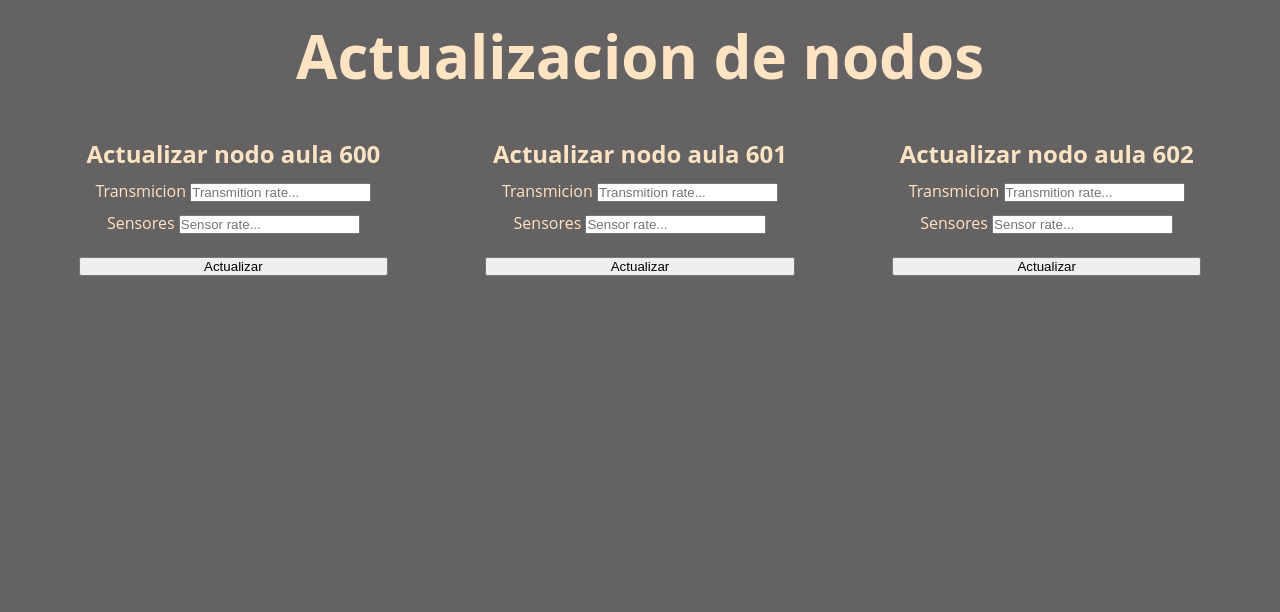
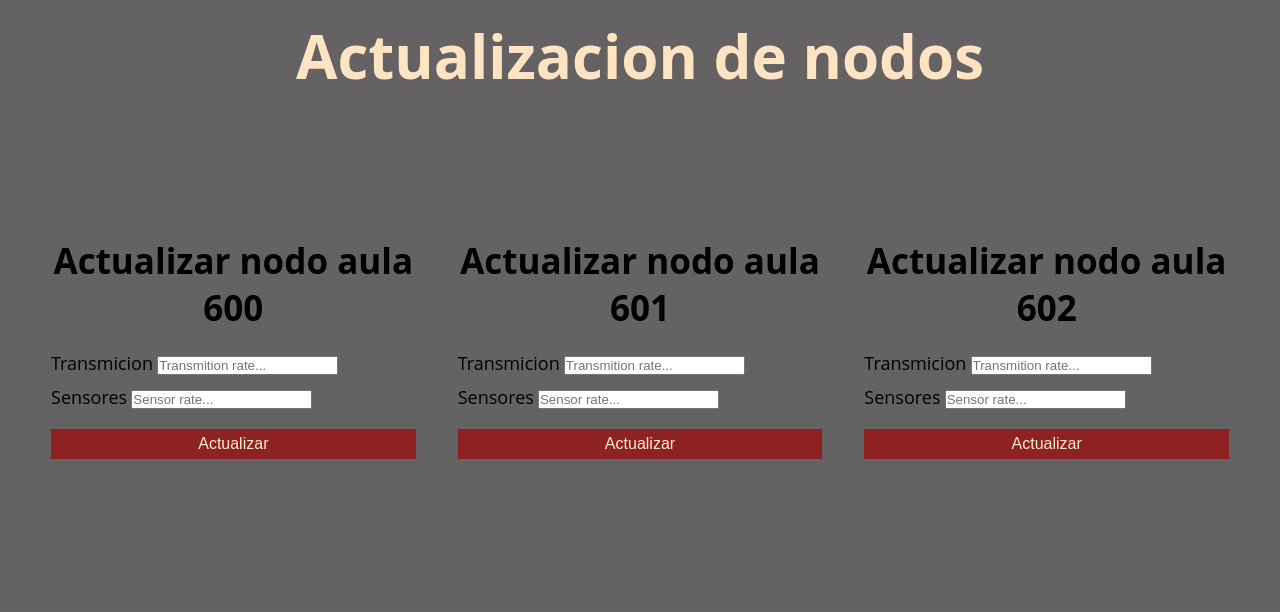
Before and after one commit to MatiasRaya/IoT, a Flask app: page /rate in a window 1280 px wide. Shown: the part 85-697 px from the top of the page. Run offline with Flask 2, Linux system fonts and the light colour scheme.

Commit message:
Se agregaron hojas de estilos y componente responsive

```diff
--- a/Proyecto/Server/static/CSS/style-navigation.css
+++ b/Proyecto/Server/static/CSS/style-navigation.css
@@ -69,10 +69,6 @@
         transition: opacity 0.1s;
     }
 
-    .logo-img img{
-        margin-top: -10px;
-    }
-
     .nav-top li{
         padding: 0;
     }
--- a/Proyecto/Server/static/CSS/style-rate.css
+++ b/Proyecto/Server/static/CSS/style-rate.css
@@ -1,25 +1,31 @@
-.form-actualization{
-    padding: 40px;
-    display: grid;
-    grid-template-columns: repeat(3, 1fr);
-    gap: 20px;
-    text-align: center;
-}
-
 .title-rates{
     margin-top: 20px;
     text-align: center;
     font-size: 30px;
 }
 
+.rate-actualization{
+    padding: 100px 1px;
+}
+
+.form-actualization{
+    padding: 40px;
+    display: grid;
+    grid-template-columns: repeat(3, 1fr);
+    gap: 20px;
+    color: black;
+}
+
 .title-rate{
     text-align: center;
+    font-size: 35px;
 }
 
 .fields-rate{
     display: grid;
     grid-template-rows: repeat(3, 1fr);
     gap: 10px;
+    padding: 10PX;
 }
 
 .rate-transmition{
@@ -27,7 +33,67 @@
     margin-top: 10px;
 }
 
+label{
+    font-size: large;
+}
+
+.form-inp{
+    width: 100%;
+    height: 40px;
+    border: none;
+    border-bottom: 3px solid rgb(58, 55, 55);
+    background: rgba(245, 222, 179, 0.5);
+    outline: none;
+    color: rgb(160, 5, 5);
+    font-size: large;
+}
+
+.button-submit{
+    text-align: center;
+}
+
 .form-btn{
-    width: 80%;
+    width: 100%;
+    height: 30px;
     cursor: pointer;
+    border: rgba(221, 8, 8, 0.705);
+    background: rgba(160, 6, 6, 0.705);
+    color: blanchedalmond;
+    font-size: medium;
 }
+
+.form-btn:focus{
+    background: rgba(160, 6, 6, 0.305);
+    transform: scale(0.8);
+}
+
+.aula-600{
+    background: url(../Image/JPG/aula-600.jpeg);
+    background-size: cover;
+    background-position: center;
+}
+
+.aula-601{
+    background: url(../Image/JPG/aula-601.jpeg);
+    background-size: cover;
+    background-position: center;
+}
+
+.aula-602{
+    background: url(../Image/JPG/aula-602.jpeg);
+    background-size: cover;
+    background-position: center;
+}
+
+@media (max-width: 950px){
+    .title-rates{
+        padding: 5px;
+        font-size: 18px;
+    }
+
+    .form-actualization{
+        grid-template-columns: none;
+        grid-template-rows: repeat(3, 1fr);
+        row-gap: 40px;
+    }
+}
```
